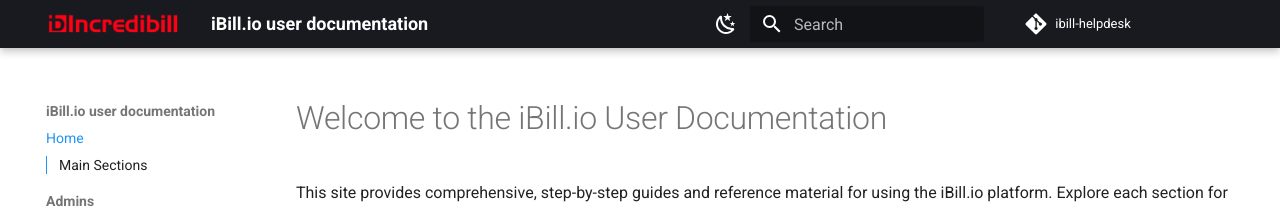
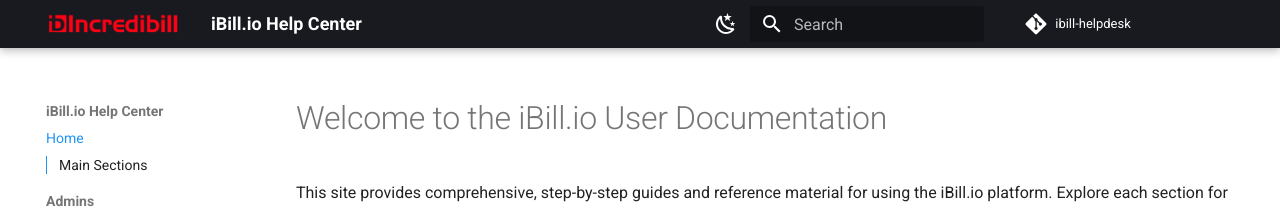
Before and after one commit to incredibillinc/docs-ibill, an MkDocs documentation site: the page built from docs/index.md, in a window 1280 px wide. Shown: the top 208 px of the page. Built offline with MkDocs 1.6.1 and Material for MkDocs 9.7.7, drawn with Linux system fonts in a browser that asks for light colours; part of the change alters nothing that is shown.

Commit message:
commit message

```diff
--- a/mkdocs.yml
+++ b/mkdocs.yml
@@ -1,5 +1,5 @@
-site_name: iBill.io user documentation
-site_description: iBill.io user documentation
+site_name: iBill.io Help Center
+site_description: Your friendly guide to getting the most out of iBill.io. Find step-by-step instructions, best practices, and helpful tips for every feature—all in one place!
 site_author: iBill Helpdesk
 repo_url: https://gibson.ispnet.work/Incredibill/ibill-helpdesk
 repo_name: ibill-helpdesk
```
